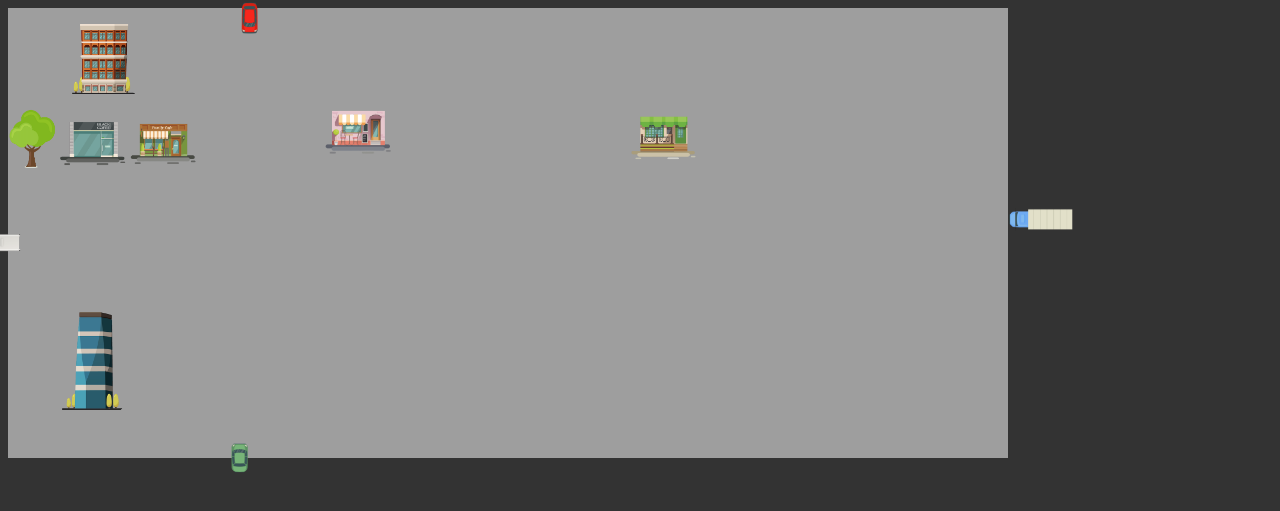
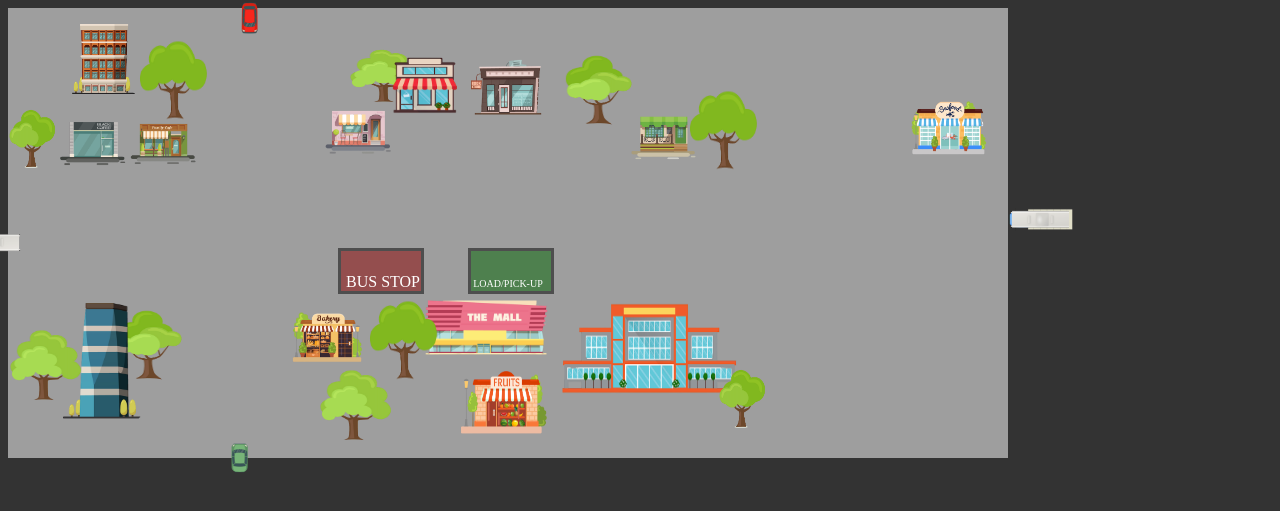
Before and after one commit to AmitCharran/NYPIRG, a plain HTML site: page StrapHangers/NewBusWayAnimation/index.html in a window 1280 px wide. Drawn offline with Linux system fonts and the light colour scheme.

Commit message:
finally done with busway animation

```diff
--- a/StrapHangers/NewBusWayAnimation/index.html
+++ b/StrapHangers/NewBusWayAnimation/index.html
@@ -7,20 +7,45 @@
 </head>
 <body>
 <div class = "container" id="container" onclick="start()">
-    <span class ="backgroundImg" id="street" ></span>
+    <span class ="backgroundImg" id="street" style="z-index: -10;"></span>
     <span class ="bus" id="bus"></span>
     <span class ="bus2" id="bus2"></span>
     <span class ="car1" id="car1"></span>
     <span class ="car2" id="car2"></span>
+    <span class="bus3"  id = "bus3"></span>
 
 
+    <span class="tree1"></span>
     <span class = "tree"></span>
     <span class="coffeeShop"></span>
     <span class = "apartment"></span>
     <span class = "famStore"></span>
+    <span class="tree2" style="top: 300px;left: 100px"></span>
     <span class="tallBuilding"></span>
     <span class="pinkStore"></span>
     <span class="greenStore"></span>
+    <span class="bakery"></span>
+    <span class="tree1" style="top: 40px; left:340px; height: 60px;" ></span>
+    <span class="tree2"></span>
+    <span class="bookStore"></span>
+    <span class="building1"></span>
+    <span class="mall"></span>
+    <span class="tree3"></span>
+    <span class="fruit"></span>
+    <span class="tree1" style="top: 360px;left: 310px"></span>
+    <span class="tallBuilding2"></span>
+    <span class="tree3" style="top: 80px; left: 680px;"></span>
+    <span class="tree" style="top: 360px;left: 710px"></span>
+    <span class="tree3" style="top: 30px;left: 130px"></span>
+    <span class="seafood"></span>
+
+    <span class="BusStop" id="busStop"></span>
+    <span class="BusStopSign">BUS STOP</span>
+    <span class="LoadPickUpArea"></span>
+    <span class="LoadPickUpSign">LOAD/PICK-UP</span>
+
+
+
 
     <script type="text/javascript" src="script.js"></script>
 </div>
--- a/StrapHangers/NewBusWayAnimation/script.js
+++ b/StrapHangers/NewBusWayAnimation/script.js
@@ -3,6 +3,7 @@ let bus = document.getElementById("bus");
 let bus2 = document.getElementById("bus2")
 let car1 = document.getElementById("car1");
 let car2 = document.getElementById("car2");
+let bus3 = document.getElementById("bus3");
 let timeout = 10;
 
 function start(){
@@ -10,6 +11,7 @@ function start(){
     setTimeout(car2Routine, 0);
     setTimeout(busRoutine, 0);
     setTimeout(bus2Routine,1500);
+    setTimeout(bus3Routine,5000);
 
 }
 
@@ -34,16 +36,18 @@ function car2TurnOffStreet(){
     let s;
     let slow= 0;
 
-    let id = setInterval(frame, timeout);
+    let id = setInterval(frame, timeout + 5);
     function frame(){
         if(left <= 790){
             left++;
             car2.style.left = left + "px";
 
             if(deg <= 90){
-                deg++;
-                s = "rotate(" + deg + "deg)";
-                car2.style.transform = s;
+
+                    deg++;
+                    s = "rotate(" + deg + "deg)";
+                    car2.style.transform = s;
+
             }
 
             slow++;
@@ -243,6 +247,27 @@ function bus2Routine(){
     //bus2.style.transform = 'rotate(180deg)';
     setTimeout(bus2Drive, 0);
 }
+
+function bus3Routine(){
+    bus3.style.left = '1000px';
+    bus3.style.top = '200px';
+    bus3.style.transform = 'rotate(180deg)';
+    setTimeout(bus3Drive, 0);
+}
+
+function bus3Drive(){
+    let left = 1000;
+    let id = setInterval(frame, timeout);
+    function frame(){
+        if(left >= -65){
+            left--;
+            bus3.style.left = left + 'px';
+        }else{
+            clearInterval(id);
+        }
+    }
+}
+
 
 function busRoutine(){
     bus.style.top = '223px';
--- a/StrapHangers/NewBusWayAnimation/style.css
+++ b/StrapHangers/NewBusWayAnimation/style.css
@@ -13,8 +13,6 @@ body{
     content: url("Decor/road2.png");
     width: 1000px;
     height: 450px;
-    /*width: 1100px;
-    height: 700px;*/
     position: absolute;
 }
 
@@ -35,6 +33,16 @@ body{
     top: 200px;
     left: 1000px;
     /*transform: rotate(180deg);*/
+}
+
+.bus3{
+    content: url("Vehicles/bus.png");
+    position: absolute;
+    width: 65px;
+    height: 23px;
+    top: 200px;
+    left: 1000px;
+    transform: rotate(180deg);
 }
 
 .car1{
@@ -94,9 +102,9 @@ body{
 .tallBuilding{
     content: url("Decor/TallBuilding.png");
     position: absolute;
-    width: 70px;
-    height: 110px;
-    top: 300px;
+    width: 90px;
+    height: 130px;
+    top: 290px;
     left: 50px;
 }
 
@@ -116,3 +124,139 @@ body{
     top: 105px;
     left: 620px;
 }
+
+.bakery{
+    content: url("Decor/Bakery.png");
+    position: absolute;
+    top: 300px;
+    left:280px;
+    height: 60px;
+    width: 80px;
+
+}
+.tree1{
+    content: url("Decor/tree1.png");
+    position: absolute;
+    top: 320px;
+    height: 80px;
+    width: 80px;
+}
+.tree2{
+    content: url("Decor/tree2.png");
+    position: absolute;
+    height: 80px;
+    width: 80px;
+    left: 550px;
+    top:45px;
+}
+
+
+.bookStore{
+    content: url("Decor/bookStore.png");
+    position: absolute;
+    height: 80px;
+    width: 100px;
+    top: 40px;
+    left: 450px;
+}
+
+.building1{
+    content: url("Decor/Building1.png");
+    position: absolute;
+    left: 370px;
+    top: 38px;
+    height: 80px;
+    width: 90px;
+}
+.mall{
+    content: url("Decor/Mall.png");
+    position: absolute;
+    left:400px;
+    top: 280px;
+    width: 150px;
+    height: 80px;
+
+}
+
+.tree3{
+    content: url("Decor/tree3.png");
+    position: absolute;
+    height: 90px;
+    width: 70px;
+    top: 290px;
+    left: 360px;
+}
+
+.fruit{
+    content: url("Decor/fruits.png");
+    position: absolute;
+    height: 70px;
+    width: 90px;
+    left: 450px;
+    top: 360px;
+}
+
+.tallBuilding2{
+    content: url("Decor/wideBuilding.png");
+    position: absolute;
+    height: 120px;
+    width: 200px;
+    left: 540px;
+    top: 280px;
+}
+
+.seafood{
+    content: url("Decor/seafood.png");
+    position: absolute;
+    height: 60px;
+    width: 80px;
+    left: 900px;
+    top: 90px;
+}
+
+.BusStop{
+    position: absolute;
+    width: 80px;
+    height: 40px;
+    left: 330px;
+    top: 240px;
+    background-color: darkred;
+    opacity: .5;
+    z-index: -5;
+    border: black;
+    border-style: solid;
+}
+.BusStopSign{
+    position: absolute;
+    width: 100px;
+    height: 40px;
+    left: 325px;
+    top: 265px;
+    text-align: center;
+    color: white;
+    font-family: "Andale Mono";
+}
+
+.LoadPickUpArea{
+    position: absolute;
+    width: 80px;
+    height: 40px;
+    left: 460px;
+    top: 240px;
+    background-color: darkgreen;
+    opacity: .5;
+    z-index: -5;
+    border: black;
+    border-style: solid;
+}
+.LoadPickUpSign{
+    position: absolute;
+    width: 100px;
+    height: 40px;
+    left: 450px;
+    top: 270px;
+    text-align: center;
+    color: white;
+    font-size: 10px;
+    font-family: "Andale Mono";
+}
```
Also changed, not shown: StrapHangers/NewBusWayAnimation/Decor/Bakery.png (added), StrapHangers/NewBusWayAnimation/Decor/Building1.png (added), StrapHangers/NewBusWayAnimation/Decor/Mall.png (added), StrapHangers/NewBusWayAnimation/Decor/TallPicture2.png (added), StrapHangers/NewBusWayAnimation/Decor/bookStore.png (added), StrapHangers/NewBusWayAnimation/Decor/brownBuilding.png (added), StrapHangers/NewBusWayAnimation/Decor/bush1.png (added), StrapHangers/NewBusWayAnimation/Decor/bush2.png (added), StrapHangers/NewBusWayAnimation/Decor/bush3.png (added), StrapHangers/NewBusWayAnimation/Decor/fruits.png (added), StrapHangers/NewBusWayAnimation/Decor/seafood.png (added), StrapHangers/NewBusWayAnimation/Decor/sweets.png (added), StrapHangers/NewBusWayAnimation/Decor/tree1.png (added), StrapHangers/NewBusWayAnimation/Decor/tree2.png (added), 2 more files.
